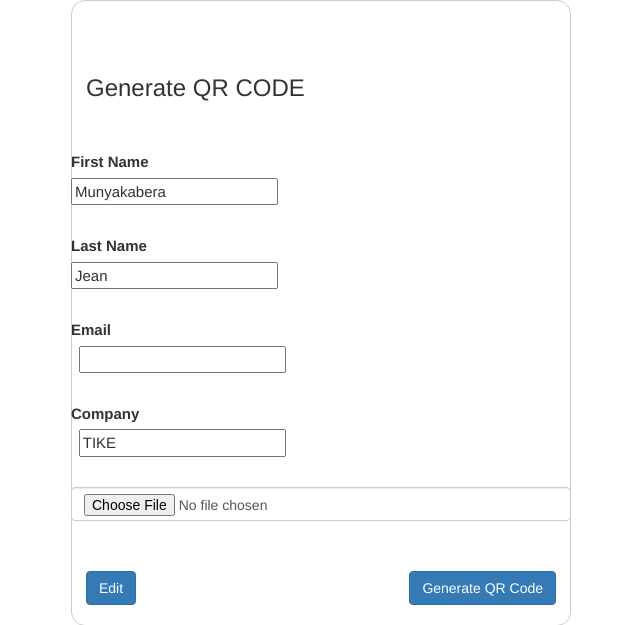
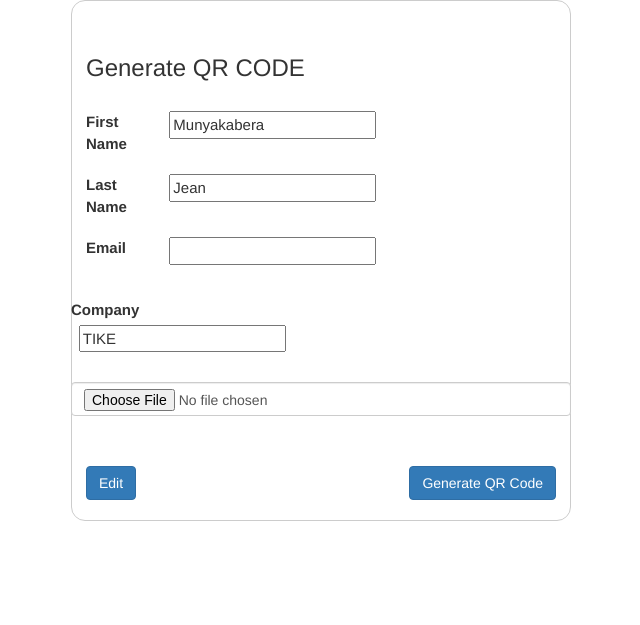
Before and after one commit to ironmann250/tike_onsite, a Django app: page /edit_badge/3 in a window 1280 px wide. Shown: the part 101-726 px from the top of the page, without its empty margins (319-959 px from the left). Run offline with Django 3.2, Linux system fonts and the light colour scheme; data comes from the database, SQL or seed files in the repository.

Commit message:
changes on templates

```diff
--- a/Templates/html/badges/add_photo.html
+++ b/Templates/html/badges/add_photo.html
@@ -6,23 +6,34 @@
 <form enctype="multipart/form-data" method='POST' id="form" class="form-horizontal">
   {% csrf_token %}
   <br>
-  <br>
   <h3>Generate QR CODE</h3>
   <br>
-  <br>
     <div id="name" class="form-group">
+      <div class="col-sm-2">
       <label>First Name</label>
+    </div>
+      <div class="col-sm-10">
       <input type="text" value={{badge.First_name}} id="name" name="first_name">
+    </div>
     </div>
 
     <div id="name" class="form-group">
+      <div class="col-sm-2">
       <label>Last Name</label>
+    </div>
+      <div class="col-sm-10">
       <input type="text" value={{badge.Last_namee}} id="name" name="Last_name">
+    </div>
     </div>
 
     <div id="email" class="form-group">
-      <label >Email</label>&nbsp;
-      <input type="email" id="mail" name="user_mail" class="fom-control">
+      <div class="col-sm-2">
+          <label>Email</label>&nbsp;
+      </div>
+      <div class="col-sm-10">
+          <input type="email" id="mail" name="user_mail" class="fom-control">
+      </div>
+
     </div>
 
     <div class="form-group">
```
